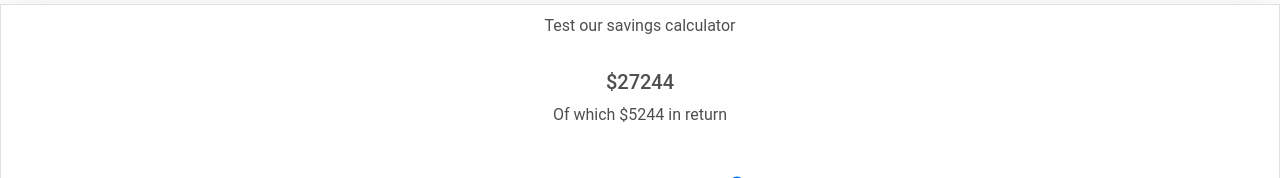
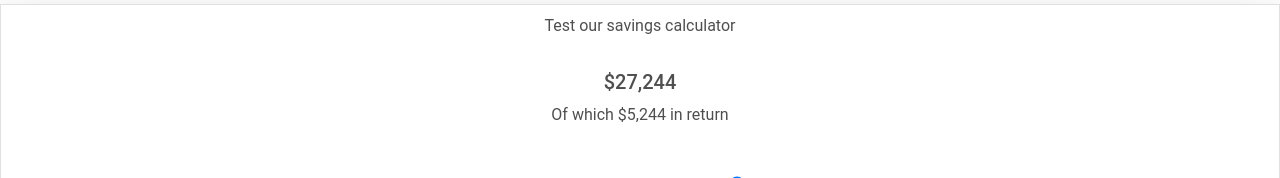
Before and after one commit to Team-Umea/Nuggets.DashBoard, a React (Vite) app in the folder nuggetdashboard/: page /products in a window 1280 px wide. Shown: the part 308-486 px from the top of the page. Built offline with nearby package versions, Linux system fonts and the light colour scheme.

Commit message:
added toLocaleString() to IndexCalcForm and BitcoinCalcForm for spacing on numbers for better readability.

```diff
--- a/nuggetdashboard/src/components/Savecalculator/BitcoinCalcForm.jsx
+++ b/nuggetdashboard/src/components/Savecalculator/BitcoinCalcForm.jsx
@@ -1,9 +1,6 @@
 import { useState } from "react";
 import { useDispatch } from "react-redux";
 import { bitcoinGrowth } from "../../store/bitcoinSlice";
-
-
-
 
 function BitCoinCalcForm() {
   const dispatch = useDispatch();
@@ -33,7 +30,7 @@ function BitCoinCalcForm() {
     years,
     annualReturn
   );
-  dispatch(bitcoinGrowth(Math.round(bitcoinFutureValue)));
+  dispatch(bitcoinGrowth(Math.round(bitcoinFutureValue).toLocaleString()));
 
   return (
     <div className="max-w-lg mx-auto bg-white p-8 rounded-2xl shadow-lg border border-gray-200 text-center mt-5 mb-5">
@@ -45,13 +42,13 @@ function BitCoinCalcForm() {
       <h3 className="text-xl font-semibold text-gray-800 mb-2"></h3>
       <h5 className="text-3xl font-bold text-green-600">
         {" "}
-        ${Math.round(bitcoinFutureValue)}
+        ${Math.round(bitcoinFutureValue).toLocaleString()}
       </h5>
       <p className="text-gray-500 text-sm mb-4">
         Of which $
         {Math.round(
           bitcoinFutureValue - (startAmount + monthlyDeposit * years * 12)
-        )}{" "}
+        ).toLocaleString()}{" "}
         in return
       </p>
 
@@ -100,7 +97,8 @@ function BitCoinCalcForm() {
         </div>
       </form>
       <p className="text-xs text-gray-500 mt-4">
-        *We have calculated that you will get an anual increase of 100 % per year.
+        *We have calculated that you will get an anual increase of 100 % per
+        year.
       </p>
     </div>
   );
--- a/nuggetdashboard/src/components/Savecalculator/IndexCalcForm.jsx
+++ b/nuggetdashboard/src/components/Savecalculator/IndexCalcForm.jsx
@@ -39,16 +39,15 @@ function SaveCalcForm() {
           Test our savings calculator
         </div>
       </div>
-      <h3 className="text-xl font-semibold text-gray-800 mb-2"></h3>
       <h5 className="text-3xl font-bold text-green-600">
         {" "}
-        ${Math.round(indexFutureValue)}
+        ${Math.round(indexFutureValue).toLocaleString()}
       </h5>
       <p className="text-gray-500 text-sm mb-4">
         Of which $
         {Math.round(
           indexFutureValue - (startAmount + monthlyDeposit * years * 12)
-        )}{" "}
+        ).toLocaleString()}{" "}
         in return
       </p>
 
```
